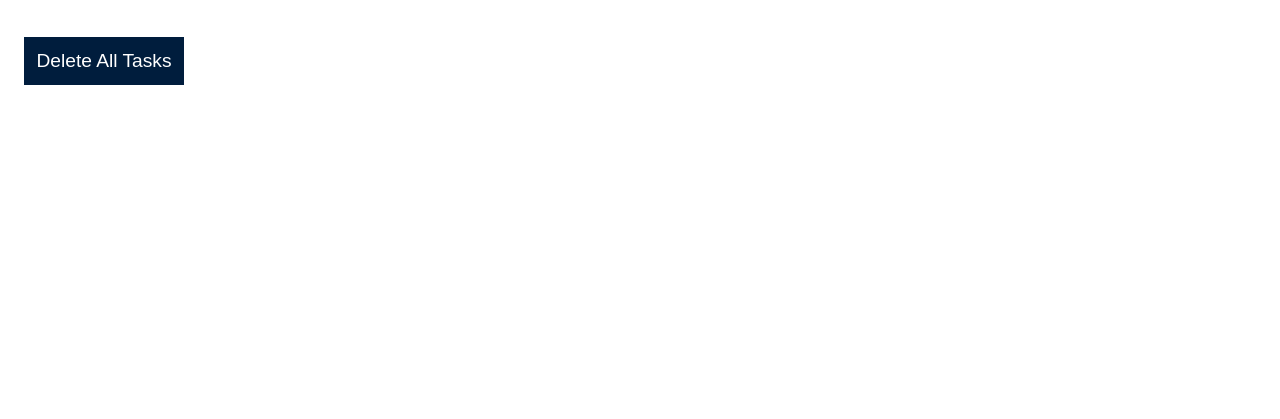
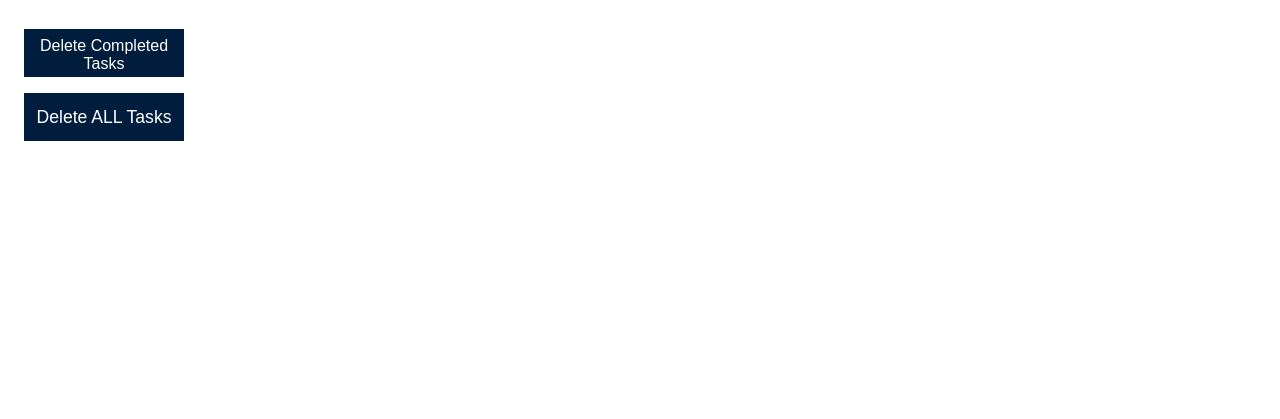
Before and after one commit to tolunaydundar/Twodou, a plain HTML site: page index.html in a window 1280 px wide. Shown: the part 381-800 px from the top of the page. Drawn offline with Linux system fonts and the light colour scheme.

Commit message:
Separate deletion buttons

```diff
--- a/app.js
+++ b/app.js
@@ -4,6 +4,9 @@ const taskList = document.querySelector("#task-list");
 const tasks = document.querySelectorAll(".task-item");
 const completedTaskList = document.querySelector("#completed-task-list");
 const completedTasks = document.querySelectorAll(".completed");
+const deleteCompletedTasksButton = document.querySelector(
+	"#delete-completed-tasks-button"
+);
 const deleteAllTasksButton = document.querySelector("#delete-all-tasks-button");
 
 addTaskButton.addEventListener("click", function (event) {
@@ -49,6 +52,13 @@ completedTaskList.addEventListener("contextmenu", function (event) {
 	}
 });
 
+deleteCompletedTasksButton.addEventListener("click", function (event) {
+	const completedTaskToDelete = document.querySelectorAll(".completed");
+	for (let i = 0; i < completedTaskToDelete.length; i++) {
+		completedTaskToDelete[i].remove();
+	}
+});
+
 deleteAllTasksButton.addEventListener("click", function (event) {
 	const taskToDelete = document.querySelectorAll(".task-item");
 	for (let i = 0; i < taskToDelete.length; i++) {
--- a/index.html
+++ b/index.html
@@ -47,7 +47,10 @@
 				<h2 class="heading">Completed Tasks</h2>
 				<ul id="completed-task-list"></ul>
 
-				<button id="delete-all-tasks-button">Delete All Tasks</button>
+				<button id="delete-completed-tasks-button">
+					Delete Completed Tasks
+				</button>
+				<button id="delete-all-tasks-button">Delete ALL Tasks</button>
 			</div>
 		</main>
 		<script src="./app.js"></script>
--- a/styles/main.css
+++ b/styles/main.css
@@ -88,7 +88,7 @@ main#main div#input-container button#add-task-button {
 }
 
 main#main div#input-container button#add-task-button:hover {
-	background-color: #ff0000;
+	background-color: #3a86ff;
 	cursor: pointer;
 }
 
@@ -138,14 +138,39 @@ main#main div#task-container li.task-item:active {
 }
 
 main#main div#task-container ul#completed-task-list li.completed {
-    text-decoration: line-through;
+	text-decoration: line-through;
+}
+
+main#main div#task-container button#delete-completed-tasks-button {
+	width: 10rem;
+	height: 3rem;
+	font-size: 1rem;
+	margin: 0 0.5rem;
+	padding: 0.5rem;
+	border: none;
+	background-color: #001d3d;
+	color: white;
+}
+
+main#main div#task-container button#delete-completed-tasks-button:hover {
+	background-color: #ffd60a;
+	color: black;
+	cursor: pointer;
+}
+
+main#main div#task-container button#delete-completed-tasks-button:focus {
+	outline: none;
+}
+
+main#main div#task-container button#delete-completed-tasks-button:active {
+	transform: scale(0.95);
 }
 
 main#main div#task-container button#delete-all-tasks-button {
 	width: 10rem;
 	height: 3rem;
-	font-size: 1.2rem;
-	margin: 0.5rem;
+	font-size: 1.1rem;
+	margin: 0 0.5rem;
 	padding: 0.5rem;
 	border: none;
 	background-color: #001d3d;
```
